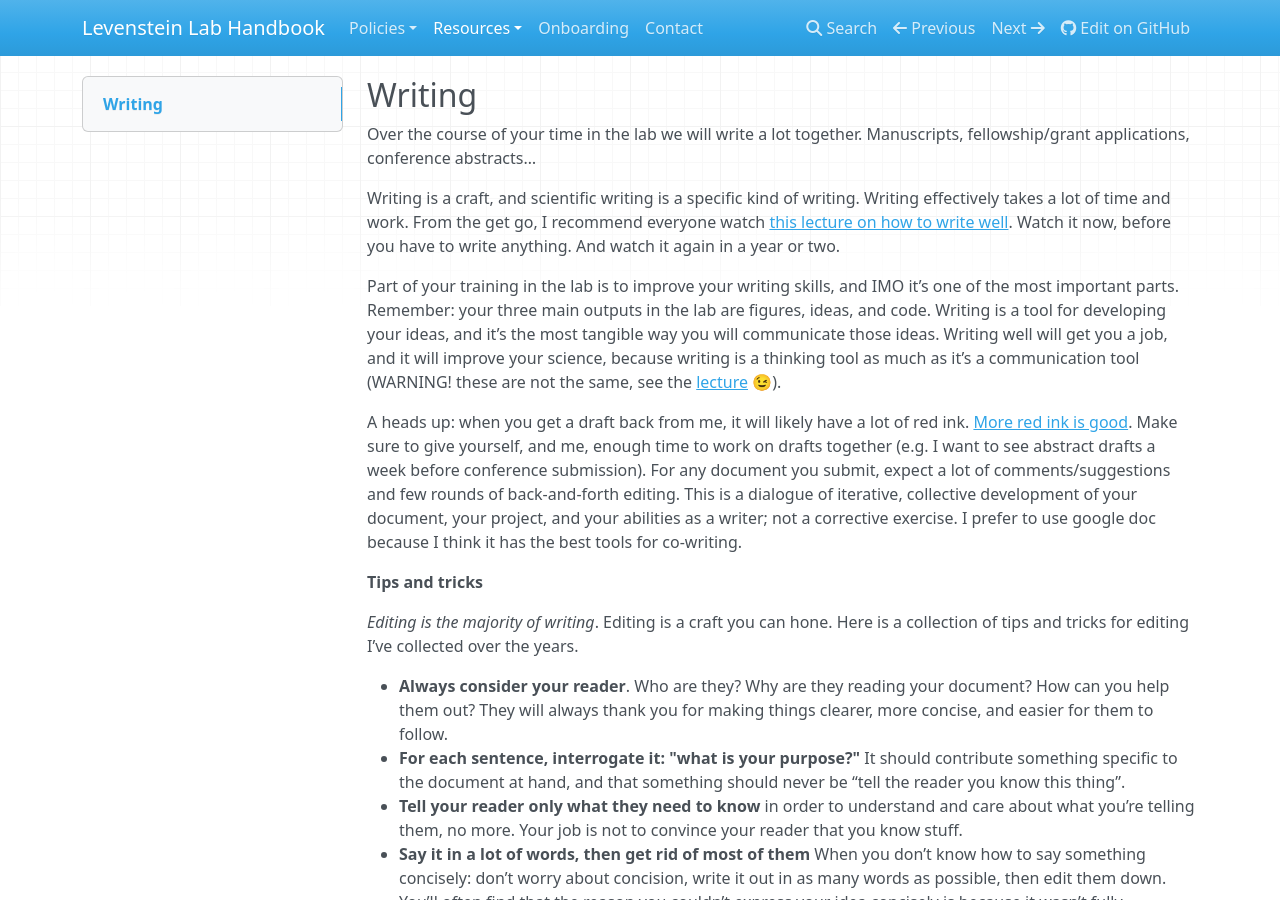
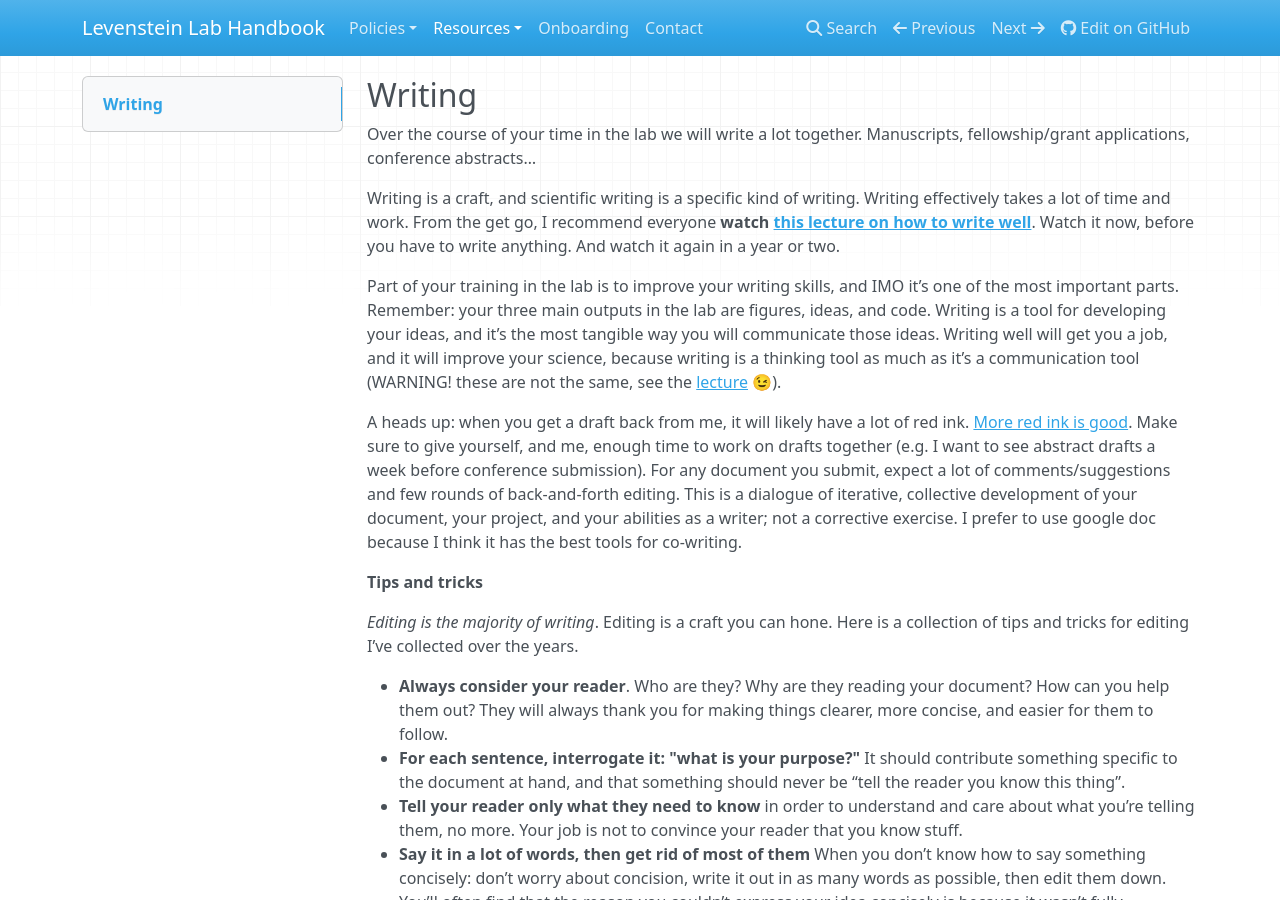
Before and after one commit to LevensteinLab/Lab-Handbook, an MkDocs documentation site: the page built from docs/Resources/writing.md, in a window 1280 px wide and 900 px high. Built offline with MkDocs 1.6.1, drawn with Linux system fonts in a browser that asks for light colours; nearby versions of some CDN libraries.

```diff
--- a/docs/Resources/writing.md
+++ b/docs/Resources/writing.md
@@ -5,7 +5,7 @@ Manuscripts, fellowship/grant applications, conference abstracts…
 
 Writing is a craft, and scientific writing is a specific kind of writing.
 Writing effectively takes a lot of time and work.
-From the get go, I recommend everyone watch [this lecture on how to write well](https://www.youtube.com/watch?v=vtIzMaLkCaM).
+From the get go, I recommend everyone **watch [this lecture on how to write well](https://www.youtube.com/watch?v=vtIzMaLkCaM)**.
 Watch it now, before you have to write anything. And watch it again in a year or two.
 
 Part of your training in the lab is to improve your writing skills, and IMO it’s one of the most important parts.
```
